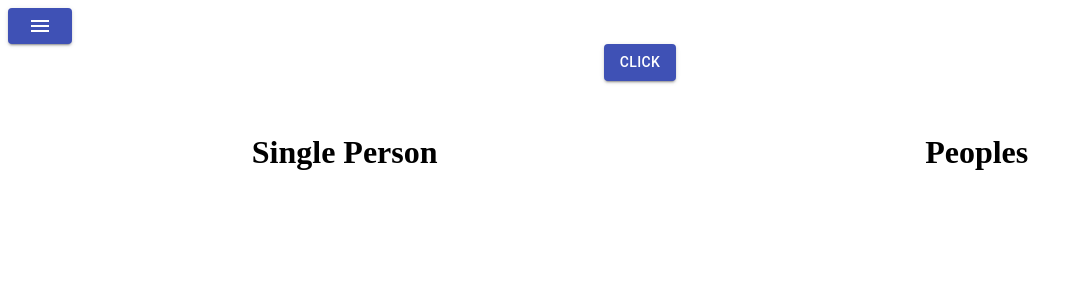
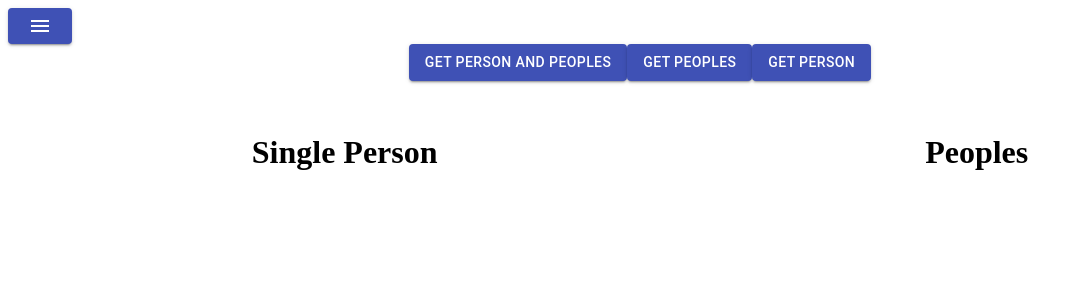
Before and after one commit to MikitaHalaburda/myblog, a React (Create React App) app: page / in a window 1280 px wide. Shown: the top 300 px of the page, without its empty margins (0-1084 px from the left). Built offline with nearby package versions, Linux system fonts and the light colour scheme.

Commit message:
[7] added reselect

```diff
--- a/package.json
+++ b/package.json
@@ -16,6 +16,7 @@
     "react-scripts": "3.3.0",
     "redux": "^4.0.4",
     "redux-thunk": "^2.3.0",
+    "reselect": "^4.0.0",
     "styled-components": "^4.4.1",
     "yarn": "^1.21.1"
   },
--- /dev/null
+++ b/src/redux/selectors/index.js
@@ -0,0 +1,15 @@
+import { createSelector } from "reselect";
+
+const getPerson = state => state.singlePerson.person;
+const getPersonLoading = state => state.singlePerson.loading;
+const getPersonError = state => state.singlePerson.error;
+
+const getPersonSelector = createSelector(
+  [getPerson, getPersonLoading, getPersonError],
+  (person, loading, error) => {
+    console.log("Computing person");
+    return { person, loading, error };
+  }
+);
+
+export default getPersonSelector;
--- a/src/resources/components/Home/index.js
+++ b/src/resources/components/Home/index.js
@@ -7,10 +7,14 @@ const HomeComponent = ({
   handleClick,
   starWarsPeoples,
   singlePerson,
+  handleGetPerson,
+  handleGetPeoples,
   ...props
 }) => (
   <div>
-    <BaseButton onClick={handleClick} text="Click" />
+    <BaseButton onClick={handleClick} text="Get person and peoples" />
+    <BaseButton onClick={handleGetPeoples} text="Get peoples" />
+    <BaseButton onClick={handleGetPerson} text="Get person" />
     <HomeContentWrapper>
       <div>
         <h1>Single Person</h1>
--- a/src/resources/containers/Home/index.js
+++ b/src/resources/containers/Home/index.js
@@ -2,11 +2,20 @@ import React from "react";
 import { connect } from "react-redux";
 import HomeComponent from "../../components/Home/index";
 import { sendRequestAction, getPerson } from "../../../redux/actions/index";
+import getPersonSelector from "../../../redux/selectors";
 
 const HomeContainer = props => <HomeComponent {...props} />;
 
+const getStarWars = state => {
+  console.log("Computing star wars peoples");
+  return state.starWarsPeoples;
+};
+
 const mapStateToProps = state => {
-  return state;
+  return {
+    singlePerson: getPersonSelector(state),
+    starWarsPeoples: getStarWars(state)
+  };
 };
 
 const mapDispatchToProps = dispatch => {
@@ -14,7 +23,11 @@ const mapDispatchToProps = dispatch => {
     handleClick: () => {
       dispatch(sendRequestAction("https://swapi.co/api/people/?page=1"));
       dispatch(getPerson("https://swapi.co/api/people/1/"));
-    }
+    },
+    handleGetPerson: () =>
+      dispatch(getPerson("https://swapi.co/api/people/1/")),
+    handleGetPeoples: () =>
+      dispatch(sendRequestAction("https://swapi.co/api/people/?page=1"))
   };
 };
 
```
Also changed, not shown: 2 other files (tests, documents, lock files or other folders).
